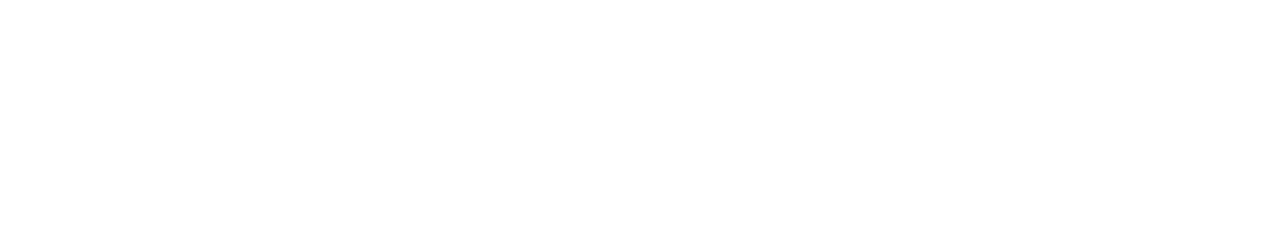
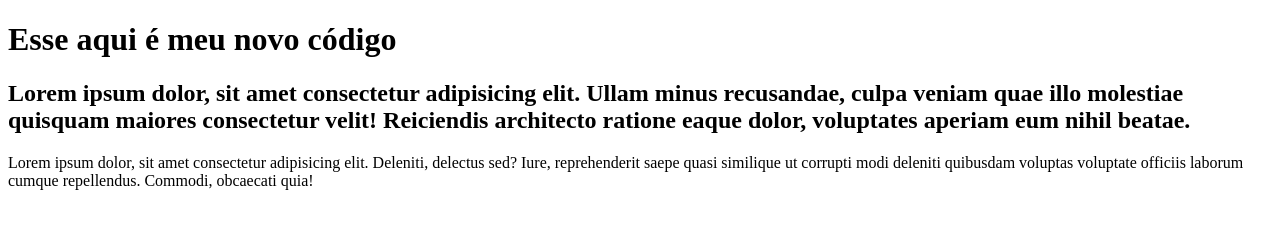
Before and after one commit to Knust06/EstudoscomGit, a plain HTML site: page index.html in a window 1280 px wide. Drawn offline with Linux system fonts and the light colour scheme.

Commit message:
melhorando codigo

```diff
--- a/index.html
+++ b/index.html
@@ -4,9 +4,12 @@
     <meta charset="UTF-8">
     <meta http-equiv="X-UA-Compatible" content="IE=edge">
     <meta name="viewport" content="width=device-width, initial-scale=1.0">
-    <title>Novo documento</title>
+    <title>Meu novo código</title>
 </head>
 <body>
+    <h1>Esse aqui é meu novo código</h1>
+    <h2>Lorem ipsum dolor, sit amet consectetur adipisicing elit. Ullam minus recusandae, culpa veniam quae illo molestiae quisquam maiores consectetur velit! Reiciendis architecto ratione eaque dolor, voluptates aperiam eum nihil beatae.</h2>
+    <p>Lorem ipsum dolor, sit amet consectetur adipisicing elit. Deleniti, delectus sed? Iure, reprehenderit saepe quasi similique ut corrupti modi deleniti quibusdam voluptas voluptate officiis laborum cumque repellendus. Commodi, obcaecati quia!</p>
 
 </body>
 </html>
```
